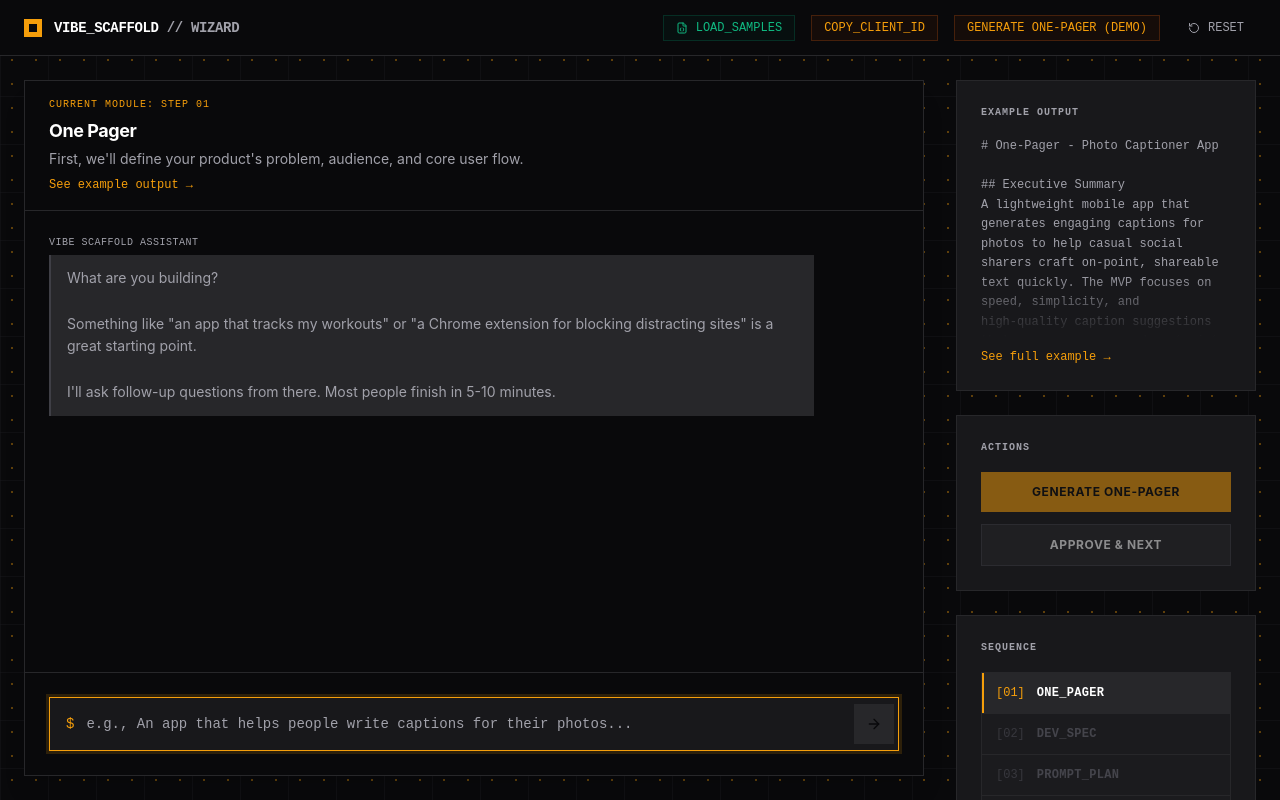
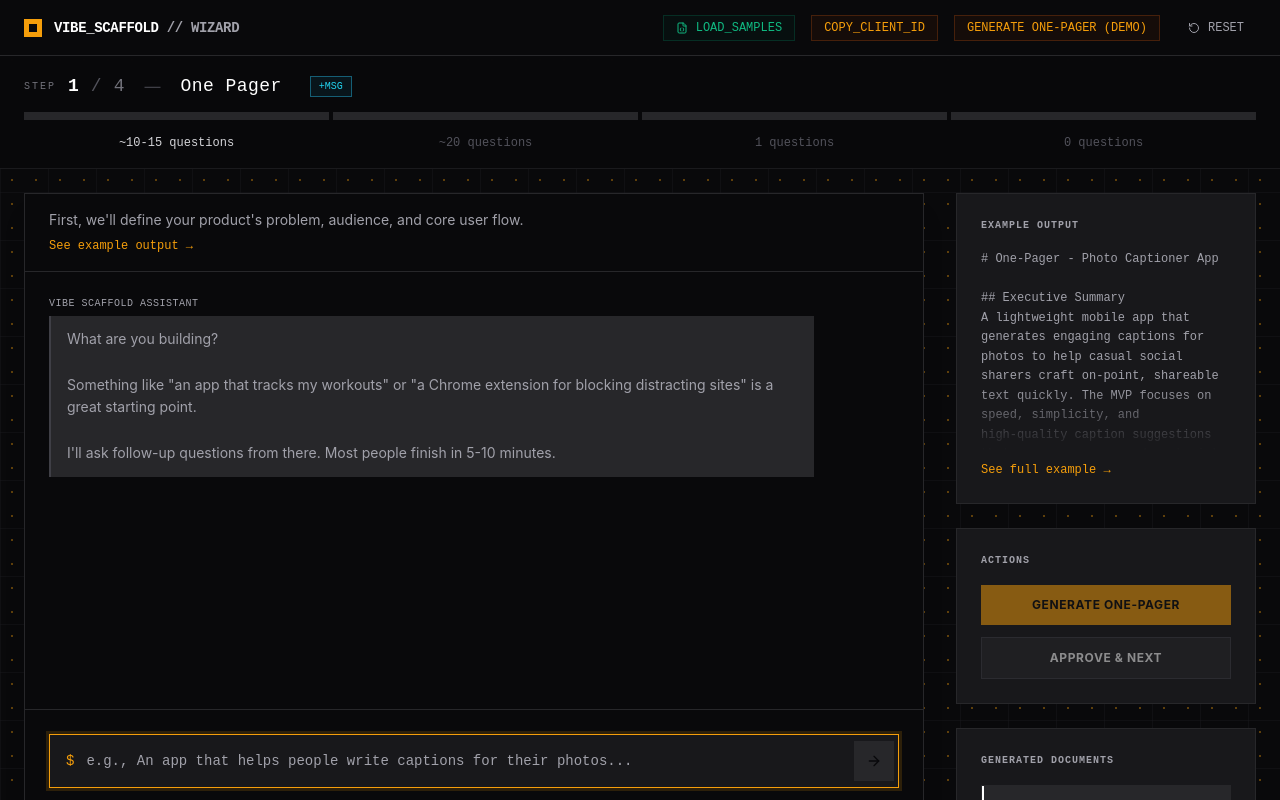
Before and after one commit to benjaminshoemaker/vibecode_spec_generator, a Next.js app: page /wizard in a window 1280 px wide. Shown: the top 800 px of the page. Built offline with nearby package versions, Linux system fonts and the light colour scheme; no server answers; the database is empty.

Commit message:
added progress bar to the wizard

```diff
--- /dev/null
+++ b/app/wizard/components/WizardProgress.tsx
@@ -0,0 +1,222 @@
+"use client";
+
+import { useWizardStore } from "@/app/store";
+import { canAccessStep } from "../utils/stepAccess";
+import { useEffect, useState } from "react";
+
+const stepKeyMap = ["onePager", "devSpec", "checklist", "agentsMd"] as const;
+const stepLabels = ["One Pager", "Dev Spec", "Prompt Plan", "AGENTS.md"];
+const stepQuestions = ["~10-15", "~20", "1", "0"];
+
+// Expected questions per step (used for asymptotic calculation)
+const expectedQuestions = [12, 20, 1, 0];
+
+// Calculate asymptotic fill - approaches but never reaches maxFill
+// Uses a logarithmic curve that slows down as it approaches the ceiling
+function calculateAsymptoticFill(messageCount: number, expectedCount: number): number {
+  if (expectedCount === 0) return 0;
+
+  const maxFill = 0.88; // Never exceed 88% before generation
+  const minFill = 0.08; // Start at 8% after first message
+
+  if (messageCount === 0) return 0;
+
+  // Logarithmic approach: fast at first, then diminishing returns
+  // k controls the "steepness" - higher = faster initial growth
+  const k = 2.5 / expectedCount;
+  const fill = maxFill * (1 - Math.exp(-k * messageCount));
+
+  return Math.max(minFill, Math.min(maxFill, fill));
+}
+
+export default function WizardProgress() {
+  const { currentStep, setCurrentStep, steps, isGenerating } = useWizardStore();
+  const [completingStep, setCompletingStep] = useState<string | null>(null);
+  const isDev = process.env.NODE_ENV === 'development';
+
+  const handleAddTestMessage = () => {
+    const { updateStepChat } = useWizardStore.getState();
+    const currentStepKey = stepKeyMap[currentStep - 1];
+    const currentMessages = steps[currentStepKey].chatHistory;
+    updateStepChat(currentStepKey, [
+      ...currentMessages,
+      { id: `test-${Date.now()}`, role: 'user', content: `Test message ${currentMessages.length + 1}` },
+    ]);
+  };
+
+  // Listen for generation completion to trigger fill animation
+  useEffect(() => {
+    const currentStepKey = stepKeyMap[currentStep - 1];
+    const stepData = steps[currentStepKey];
+
+    // When generation completes (doc appears), trigger completion animation
+    if (stepData.generatedDoc && !stepData.approved) {
+      setCompletingStep(currentStepKey);
+      // Clear after animation completes
+      const timer = setTimeout(() => setCompletingStep(null), 1000);
+      return () => clearTimeout(timer);
+    }
+  }, [steps, currentStep]);
+
+  const handleStepClick = (stepNumber: number) => {
+    if (!canAccessStep(stepNumber, steps, stepKeyMap)) {
+      return;
+    }
+    if (stepNumber > currentStep) {
+      const { updateStepChat } = useWizardStore.getState();
+      const targetStepKey = stepKeyMap[stepNumber - 1];
+      updateStepChat(targetStepKey, []);
+    }
+    setCurrentStep(stepNumber);
+  };
+
+  return (
+    <div className="bg-zinc-950/95 backdrop-blur-sm border-b border-zinc-800/60 sticky top-14 z-20">
+      <div className="max-w-[1800px] mx-auto px-6 py-4">
+        {/* Step Counter Label */}
+        <div className="flex items-center gap-3 mb-3">
+          <span className="font-mono text-[10px] uppercase tracking-[0.2em] text-zinc-500">
+            STEP
+          </span>
+          <span className="font-mono text-lg font-bold text-white tabular-nums">
+            {currentStep}
+          </span>
+          <span className="font-mono text-lg text-zinc-600">/</span>
+          <span className="font-mono text-lg text-zinc-500 tabular-nums">4</span>
+          <span className="mx-2 text-zinc-700">—</span>
+          <span className="font-mono text-lg font-medium text-white tracking-wide">
+            {stepLabels[currentStep - 1]}
+          </span>
+
+          {isDev && (
+            <button
+              onClick={handleAddTestMessage}
+              className="ml-4 px-2 py-0.5 text-[10px] font-mono text-cyan-400 border border-cyan-800 bg-cyan-950/30 hover:bg-cyan-900/40 transition-colors"
+            >
+              +MSG
+            </button>
+          )}
+        </div>
+
+        {/* Progress Track */}
+        <div className="flex items-center gap-1">
+          {stepKeyMap.map((stepKey, index) => {
+            const stepNumber = index + 1;
+            const stepData = steps[stepKey];
+            const isCompleted = stepData.approved;
+            const hasDoc = stepData.generatedDoc !== null;
+            const isCurrent = currentStep === stepNumber;
+            const isAccessible = canAccessStep(stepNumber, steps, stepKeyMap);
+            const isCompletingNow = completingStep === stepKey;
+
+            // Count user messages for this step
+            const userMessageCount = stepData.chatHistory.filter(
+              (m) => m.role === "user"
+            ).length;
+
+            // Calculate fill percentage
+            let fillPercent: number;
+            if (isCompleted || hasDoc) {
+              fillPercent = 100;
+            } else if (isCurrent && isGenerating) {
+              // While generating, pulse at current level
+              fillPercent = calculateAsymptoticFill(userMessageCount, expectedQuestions[index]) * 100;
+            } else {
+              fillPercent = calculateAsymptoticFill(userMessageCount, expectedQuestions[index]) * 100;
+            }
+
+            return (
+              <button
+                key={stepKey}
+                onClick={() => handleStepClick(stepNumber)}
+                disabled={!isAccessible}
+                className={`
+                  group relative flex-1 h-2 overflow-hidden
+                  ${!isAccessible ? "cursor-not-allowed" : "cursor-pointer"}
+                `}
+                title={isAccessible ? stepLabels[index] : "Complete previous steps first"}
+              >
+                {/* Track Background */}
+                <div className="absolute inset-0 bg-zinc-800" />
+
+                {/* Fill Bar */}
+                <div
+                  className={`
+                    absolute inset-y-0 left-0 transition-all
+                    ${isCompletingNow
+                      ? "duration-700 ease-out"
+                      : "duration-500 ease-out"
+                    }
+                    ${(isCompleted || hasDoc)
+                      ? "bg-zinc-100"
+                      : isCurrent
+                        ? "bg-gradient-to-r from-zinc-200 via-zinc-100 to-white"
+                        : "bg-zinc-600"
+                    }
+                  `}
+                  style={{ width: `${fillPercent}%` }}
+                />
+
+                {/* Pulse animation for approved steps */}
+                {isCompleted && (
+                  <div className="absolute inset-0 bg-white animate-pulse opacity-20" />
+                )}
+
+                {/* Glow effect for current step while filling */}
+                {isCurrent && !hasDoc && fillPercent > 0 && (
+                  <div
+                    className="absolute inset-y-0 left-0 bg-gradient-to-r from-white/30 to-transparent blur-sm transition-all duration-500"
+                    style={{ width: `${Math.min(fillPercent + 10, 100)}%` }}
+                  />
+                )}
+
+                {/* Completion flash */}
+                {isCompletingNow && (
+                  <div className="absolute inset-0 bg-white animate-ping opacity-40" />
+                )}
+
+                {/* Shimmer effect while generating */}
+                {isCurrent && isGenerating && (
+                  <div
+                    className="absolute inset-0 bg-gradient-to-r from-transparent via-white/20 to-transparent animate-shimmer"
+                    style={{
+                      backgroundSize: "200% 100%",
+                    }}
+                  />
+                )}
+
+                {/* Hover effect */}
+                {isAccessible && !isCurrent && (
+                  <div className="absolute inset-0 bg-white/0 group-hover:bg-white/5 transition-colors duration-200" />
+                )}
+              </button>
+            );
+          })}
+        </div>
+
+        {/* Question counts for all steps */}
+        <div className="flex items-center gap-1 mt-2">
+          {stepKeyMap.map((stepKey, index) => {
+            const isCurrent = currentStep === index + 1;
+            const isCompleted = steps[stepKey].approved;
+            const hasDoc = steps[stepKey].generatedDoc !== null;
+
+            return (
+              <div key={stepKey} className="flex-1 text-center">
+                <span className={`font-mono text-xs transition-colors duration-300 ${
+                  (isCompleted || hasDoc)
+                    ? "text-white"
+                    : isCurrent
+                      ? "text-zinc-300"
+                      : "text-zinc-600"
+                }`}>
+                  {stepQuestions[index]} questions
+                </span>
+              </div>
+            );
+          })}
+        </div>
+      </div>
+    </div>
+  );
+}
--- a/app/wizard/components/WizardStep.tsx
+++ b/app/wizard/components/WizardStep.tsx
@@ -148,11 +148,7 @@ export default function WizardStep({ config, stepKey, onApproveAndNext }: Wizard
       {/* Chat Box */}
       <div className="flex flex-col flex-1 min-h-[400px]">
         <div className="px-6 py-4 border-b border-zinc-800 bg-zinc-950">
-          <div className="text-2xs font-mono text-accent uppercase tracking-widest mb-1">Current Module: Step 0{stepKey === 'onePager' ? '1' : stepKey === 'devSpec' ? '2' : stepKey === 'checklist' ? '3' : '4'}</div>
-          <div className="text-lg font-bold text-white tracking-tight">
-            {config.stepName}
-          </div>
-          <div className="text-sm text-[#a1a1aa] mt-1">
+          <div className="text-sm text-[#a1a1aa]">
             {config.userInstructions}
           </div>
           <button
--- a/app/wizard/page.tsx
+++ b/app/wizard/page.tsx
@@ -11,6 +11,7 @@ import { sampleDocs } from "./utils/sampleDocs";
 import { canAccessStep } from "./utils/stepAccess";
 import JSZip from "jszip";
 import Footer from "../components/Footer";
+import WizardProgress from "./components/WizardProgress";
 import { Terminal, ChevronRight, Check, Download, RotateCcw, FileJson, X } from 'lucide-react';
 import { analytics, getOrCreateClientId } from "@/app/utils/analytics";
 import { parseSpecMetadata } from "@/app/utils/parseSpecMetadata";
@@ -273,11 +274,14 @@ export default function WizardPage() {
         </div>
       </header>
 
+      {/* Progress Indicator */}
+      <WizardProgress />
+
       {/* Main Layout */}
       <div className="flex-1 max-w-[1800px] mx-auto w-full p-6 grid grid-cols-1 md:grid-cols-[1fr_280px] lg:grid-cols-[1fr_300px] gap-6 lg:gap-8">
 
         {/* Left Column: Interactive Wizard Area */}
-        <div className="flex flex-col h-[calc(100vh-104px)]">
+        <div className="flex flex-col h-[calc(100vh-180px)]">
           <div className="flex-1 bg-zinc-900 border border-zinc-800 overflow-hidden flex flex-col shadow-xl">
              <WizardStep
                 config={currentConfig}
@@ -344,7 +348,7 @@ export default function WizardPage() {
 
           {/* Progress Card - Order 2 on mobile, Order 3 on desktop */}
           <div className="bg-zinc-900 border border-zinc-800 p-6 order-2 lg:order-3">
-            <h3 className="text-2xs font-mono font-bold text-[#a1a1aa] uppercase tracking-widest mb-4">SEQUENCE</h3>
+            <h3 className="text-2xs font-mono font-bold text-[#a1a1aa] uppercase tracking-widest mb-4">GENERATED DOCUMENTS</h3>
 
             <div className="space-y-px bg-zinc-800 border border-zinc-800">
                {stepNames.map((name, index) => {
@@ -357,7 +361,7 @@ export default function WizardPage() {
                 return (
                   <div key={name} className={`relative flex items-center justify-between p-3 transition-all ${
                     isActive
-                      ? 'bg-zinc-800 border-l-2 border-accent'
+                      ? 'bg-zinc-800 border-l-2 border-white'
                       : isLocked
                         ? 'bg-zinc-900 border-l-2 border-transparent opacity-70'
                         : 'bg-zinc-900 hover:bg-zinc-800/50 border-l-2 border-transparent'
@@ -372,9 +376,9 @@ export default function WizardPage() {
                     >
                       <div className={`font-mono text-xs ${
                         isCompleted
-                          ? 'text-emerald-500'
+                          ? 'text-white'
                           : isActive
-                            ? 'text-accent'
+                            ? 'text-white'
                             : isLocked
                               ? 'text-zinc-700'
                               : 'text-[#a1a1aa]'
@@ -382,7 +386,7 @@ export default function WizardPage() {
                         {isCompleted ? '[✓]' : `[0${index + 1}]`}
                       </div>
                       <span className={`text-xs font-bold font-mono tracking-wide ${
-                        isActive ? 'text-white' : isLocked ? 'text-zinc-600' : 'text-[#a1a1aa]'
+                        (isActive || isCompleted) ? 'text-white' : isLocked ? 'text-zinc-600' : 'text-[#a1a1aa]'
                       }`}>
                         {name}
                       </span>
@@ -391,7 +395,7 @@ export default function WizardPage() {
                     {hasDocument && (
                       <button
                         onClick={() => handleDownload(stepKey, name)}
-                        className="text-[#a1a1aa] hover:text-accent transition-all"
+                        className="text-accent hover:text-accent-light transition-all"
                         title="Download"
                       >
                         <Download className="w-4 h-4" />
```
Also changed, not shown: app/globals.css (+10 -0 lines).
